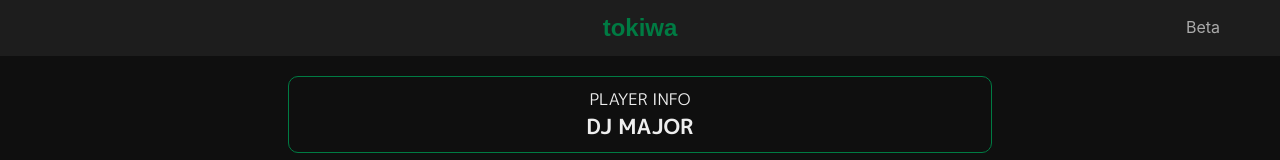
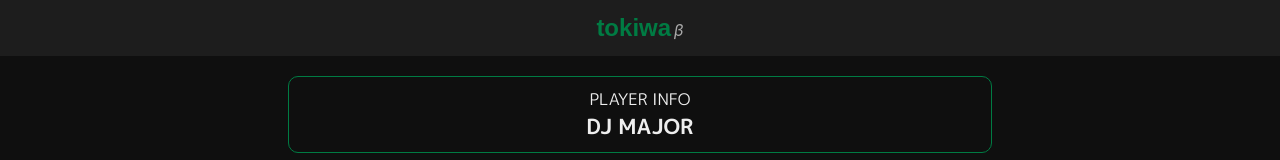
Before and after one commit to prismistim/tokiwa, a Nuxt app: page / in a window 1280 px wide. Shown: the top 160 px of the page. Built offline with nearby package versions, Linux system fonts and the light colour scheme; a web font is replaced by a local one.

Commit message:
ベータの表記を変更 🌌

```diff
--- a/assets/scss/_base.scss
+++ b/assets/scss/_base.scss
@@ -64,10 +64,9 @@
     }
 
     span.tokiwa-version{
-      position: absolute;
-      top: 15px;
-      right: 60px;
+      margin-left: 3px;
       color: $dark-gray;
+      font-style: italic;
     }
   }
 }
--- a/components/common/Header.vue
+++ b/components/common/Header.vue
@@ -2,7 +2,7 @@
   header
     nav
       nuxt-link.n-brand(to="/") tokiwa
-      span.tokiwa-version Beta
+      span.tokiwa-version β
 </template>
 
 <script>
```
